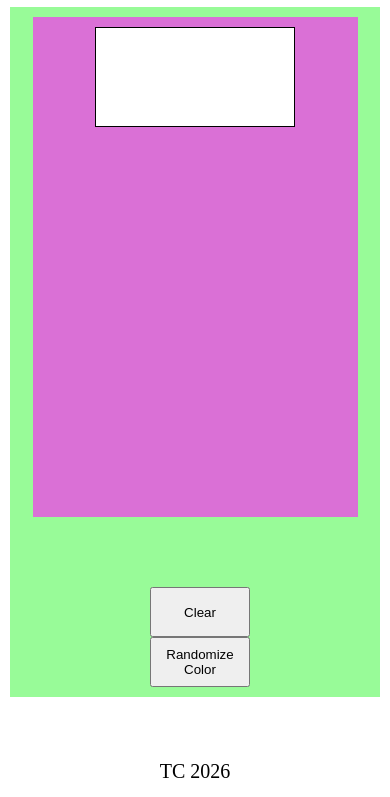
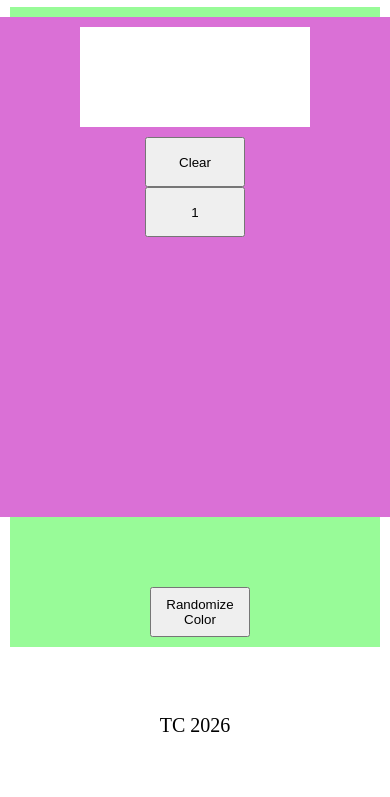
Before and after one commit to ccelest1/odin_calculator, a website: page index.html in a window 390 px wide. Shown: the part 93-890 px from the top of the page. After the commit the page ends 844 px from the top, so only its background shows below. Drawn offline with Linux system fonts and the light colour scheme.

Commit message:
setting up DOM

```diff
--- a/index.html
+++ b/index.html
@@ -17,15 +17,18 @@
     </header>
     <main class="main">
         <div class="main__controls">
-            <button class="button button--clear"> Clear </button>
             <button class="button button--random-color-change"> Randomize Color</button>
         </div>
         <div class="calculator">
             <div class="calculator__display">
             </div>
-            <div class="calculator__operations">
-            </div>
-            <div class="calculator__numbers">
+            <div class="calculator__operations_and_numbers">
+                <div class="calculator__operations">
+                    <button class="button button--clear"> Clear </button>
+                </div>
+                <div class="calculator__numbers">
+                    <button class="button button--clear"> 1 </button>
+                </div>
             </div>
         </div>
     </main>
--- a/src/operations.js
+++ b/src/operations.js
@@ -1,5 +1,5 @@
 function calcOperations(num1, num2, method) {
-    let numbers = [num1, num2]
+    let numbers = [Number(num1), Number(num2)]
     switch (method) {
         case ("+"):
             return numbers.reduce((sum, elem) => {
--- a/styles.css
+++ b/styles.css
@@ -2,6 +2,14 @@
     box-sizing: border-box;
     padding: 0;
     margin: 0;
+}
+
+:root {
+    --maxWidthCalc: 700px;
+    --maxWidthCalcDisplay: 400px;
+    --six50WidthCalc: 400px;
+    --six50WidthCalcDisplay: 230px;
+
 }
 
 body {
@@ -50,7 +58,7 @@ html {
 .calculator {
     display: flex;
     gap: 10px;
-    width: 700px;
+    width: var(--maxWidthCalc);
     height: 500px;
     margin-top: 10px;
     margin-bottom: 10px;
@@ -61,10 +69,14 @@ html {
 
 .calculator__display {
     background-color: white;
-    border: 1px solid black;
-    width: 400px;
+    width: var(--maxWidthCalcDisplay);
     height: 100px;
     margin-top: 10px;
+}
+
+.calculator__operations_and_numbers {
+    display: flex;
+    flex-direction: row;
 }
 
 /*
@@ -121,6 +133,7 @@ html {
         flex-direction: column-reverse;
         align-items: center;
         margin: 0 10px 0px 10px;
+
     }
 
     .main__controls {
@@ -128,11 +141,18 @@ html {
     }
 
     .calculator {
-        width: 325px;
+        width: var(--six50WidthCalc);
         height: 500px;
     }
 
     .calculator__display {
-        width: 200px;
+        width: var(--six50WidthCalcDisplay);
     }
+
+
+    .calculator__operations_and_numbers {
+        display: flex;
+        flex-direction: column;
+    }
+
 }
```
Also changed, not shown: src/calc_function.js (+24 -13 lines), src/calc_setup.js (+28 -2 lines).
